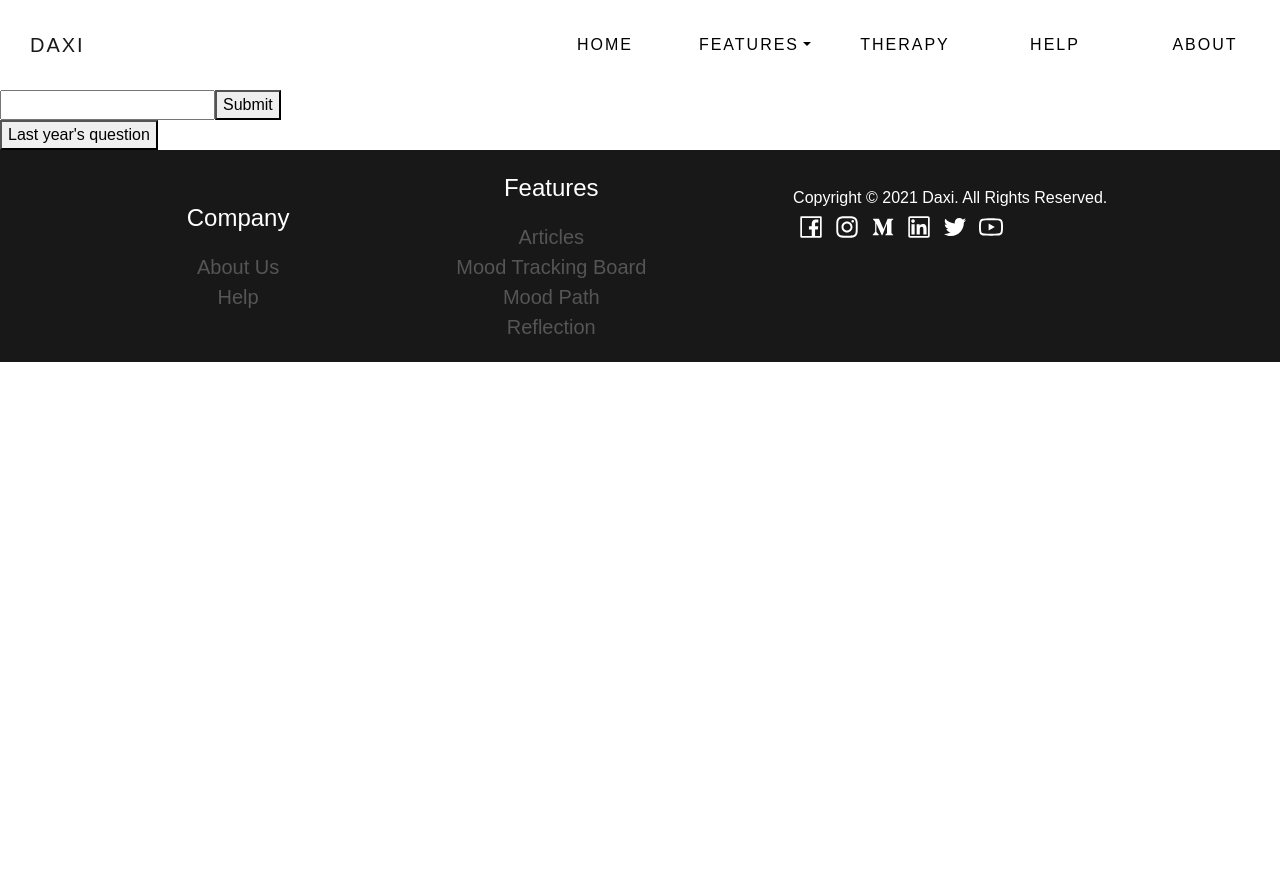
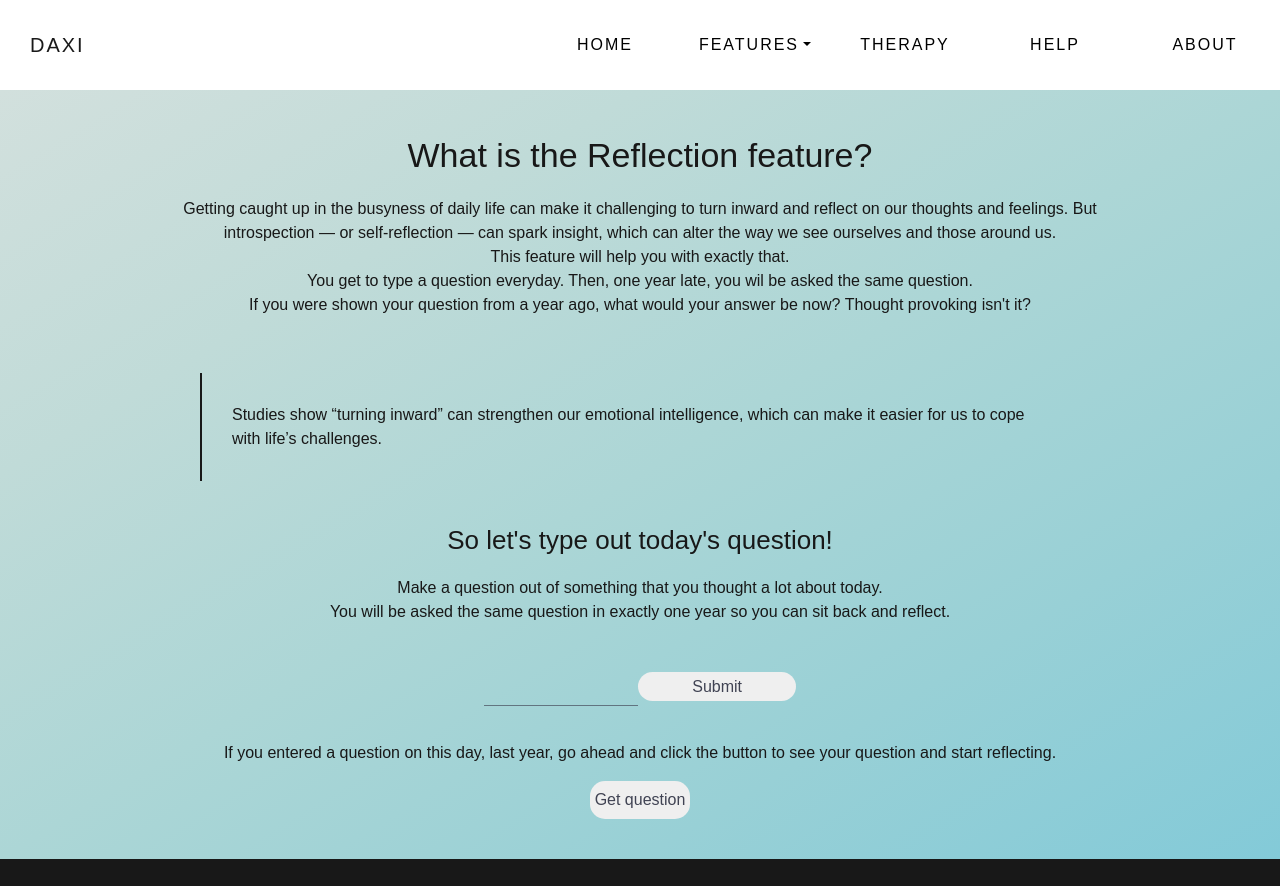
Before and after one commit to shrued/daxi, a React (Create React App) app: page /reflection in a window 1280 px wide. Shown: the top 886 px of the page. Before the commit the page ends 800 px from the top, so only its background shows below. Built offline with nearby package versions, Linux system fonts and the light colour scheme; no server answers.

Commit message:
Reflection page

```diff
--- a/src/components/reflection/index.js
+++ b/src/components/reflection/index.js
@@ -1,5 +1,18 @@
 import React from "react";
 import { firestore } from "../../firebase/firebase";
+import {
+  Container,
+  FormButton,
+  FormContainer,
+  FormInput,
+  LastYear,
+  Text,
+  GetButton,
+  SubContainer,
+  Quote,
+  BigText,
+  MediumText,
+} from "./reflection";
 class User extends React.Component {
   constructor() {
     super();
@@ -65,9 +78,37 @@ class User extends React.Component {
 
   render() {
     return (
-      <>
-        <form onSubmit={this.addQuestion}>
-          <input
+      <Container>
+        <SubContainer>
+          <BigText>What is the Reflection feature?</BigText>
+          <Text>
+            Getting caught up in the busyness of daily life can make it
+            challenging to turn inward and reflect on our thoughts and feelings.
+            But introspection — or self-reflection — can spark insight, which
+            can alter the way we see ourselves and those around us. <br />
+            This feature will help you with exactly that. <br />
+            You get to type a question everyday. Then, one year late, you wil be
+            asked the same question. <br />
+            If you were shown your question from a year ago, what would your
+            answer be now? Thought provoking isn't it?
+          </Text>
+          <Quote>
+            Studies show “turning inward” can strengthen our emotional
+            intelligence, which can make it easier for us to cope with life’s
+            challenges.
+          </Quote>
+        </SubContainer>
+        <SubContainer>
+          <MediumText>So let's type out today's question!</MediumText>
+          <Text>
+            Make a question out of something that you thought a lot about today.
+            <br />
+            You will be asked the same question in exactly one year so you can
+            sit back and reflect.
+          </Text>
+        </SubContainer>
+        <FormContainer onSubmit={this.addQuestion} autoComplete="off">
+          <FormInput
             type="text"
             name="question"
             placeholder=""
@@ -75,13 +116,17 @@ class User extends React.Component {
             onChange={this.updateQuestion}
           />
 
-          <button type="submit">Submit</button>
-        </form>
-        <div>
-          <button onClick={this.getQuestion}>Last year's question</button>
+          <FormButton type="submit">Submit</FormButton>
+        </FormContainer>
+        <LastYear>
+          <Text>
+            If you entered a question on this day, last year, go ahead and click
+            the button to see your question and start reflecting.
+          </Text>
+          <GetButton onClick={this.getQuestion}>Get question</GetButton>
           {this.state.theQuestion}
-        </div>
-      </>
+        </LastYear>
+      </Container>
     );
   }
 }
--- a/src/components/reflection/reflection.js
+++ b/src/components/reflection/reflection.js
@@ -0,0 +1,168 @@
+import styled from "styled-components/macro";
+
+export const Container = styled.div`
+  display: flex;
+  justify-content: center;
+  align-items: center;
+  flex-direction: column;
+  background-image: linear-gradient(
+    to right bottom,
+    #d2e0dd,
+    #c0dbd8,
+    #acd6d6,
+    #98d0d6,
+    #83cad8
+  );
+  padding: 40px;
+`;
+
+export const SubContainer = styled.div`
+  display: flex;
+  flex-direction: column;
+  justify-content: center;
+  align-items: center;
+  width: 80%;
+
+  @media (max-width: 900px) {
+    width: auto;
+  }
+`;
+
+export const Quote = styled.div`
+  display: flex;
+  flex-direction: column;
+  justify-content: center;
+  align-items: center;
+  border-left: 2px solid #181818;
+  height: 100%;
+  padding: 30px;
+  margin: 40px;
+
+  @media (max-width: 900px) {
+    width: auto;
+  }
+`;
+
+export const Title = styled.p`
+  font-weight: 200;
+  text-align: center;
+  font-size: 40px;
+  font-size: 2.5rem;
+  letter-spacing: 0px;
+  letter-spacing: 0.05rem;
+  color: #404353;
+`;
+
+export const SubTitle = styled.p`
+  text-align: center;
+  line-height: 1em;
+  font-weight: 100;
+  letter-spacing: 0px;
+  letter-spacing: 0.02rem;
+  color: #404353;
+
+  a {
+    text-decoration: none !important;
+    color: #181818;
+  }
+`;
+
+export const BigText = styled.p`
+  font-size: 34px;
+  color: #181818;
+  text-align: center;
+`;
+
+export const MediumText = styled.p`
+  font-size: 26px;
+  color: #181818;
+  text-align: center;
+`;
+
+export const Text = styled.p`
+  color: #181818;
+  text-align: center;
+`;
+
+export const FormContainer = styled.form`
+  display: flex;
+  margin: 25px;
+`;
+
+export const FormLabel = styled.label`
+  color: #404353;
+`;
+
+export const FormInput = styled.input`
+  border: none;
+  background: none;
+  margin-bottom: 10px;
+  line-height: 2em;
+  color: black;
+  font-weight: lighter;
+  font-size: 1.2rem;
+  border-bottom: 1px solid rgb(64, 67, 83, 0.65);
+  width: 100%;
+
+  &:focus {
+    outline: none;
+  }
+`;
+
+export const FormButton = styled.button`
+  cursor: pointer;
+  border: none;
+  border-radius: 15px;
+  color: #404353;
+  -webkit-align-self: flex-end;
+  -ms-flex-item-align: end;
+  align-self: flex-end;
+  font-size: 16px;
+  line-height: 1.7em;
+  margin-top: auto;
+  margin-bottom: 15px;
+  -webkit-transition: all 0.2s ease;
+  transition: all 0.2s ease;
+  width: 100%;
+  text-decoration: none;
+  &:hover {
+    background: rgba(0, 0, 0, 0.75);
+    color: white;
+  }
+  &:hover,
+  &:focus,
+  &:active {
+    text-decoration: none;
+  }
+`;
+
+export const LastYear = styled.div`
+  display: flex;
+  flex-direction: column;
+  width: auto;
+`;
+
+export const GetButton = styled.button`
+  cursor: pointer;
+  border: none;
+  border-radius: 15px;
+  color: #404353;
+  align-self: center;
+  font-size: 16px;
+  line-height: 1.7em;
+  margin-top: auto;
+  padding: 5px;
+  -webkit-transition: all 0.2s ease;
+  transition: all 0.2s ease;
+  width: auto;
+  text-decoration: none;
+  &:hover {
+    background: rgba(0, 0, 0, 0.75);
+    color: white;
+  }
+  &:hover,
+  &:focus,
+  &:active {
+    text-decoration: none;
+  }
+`;
```
